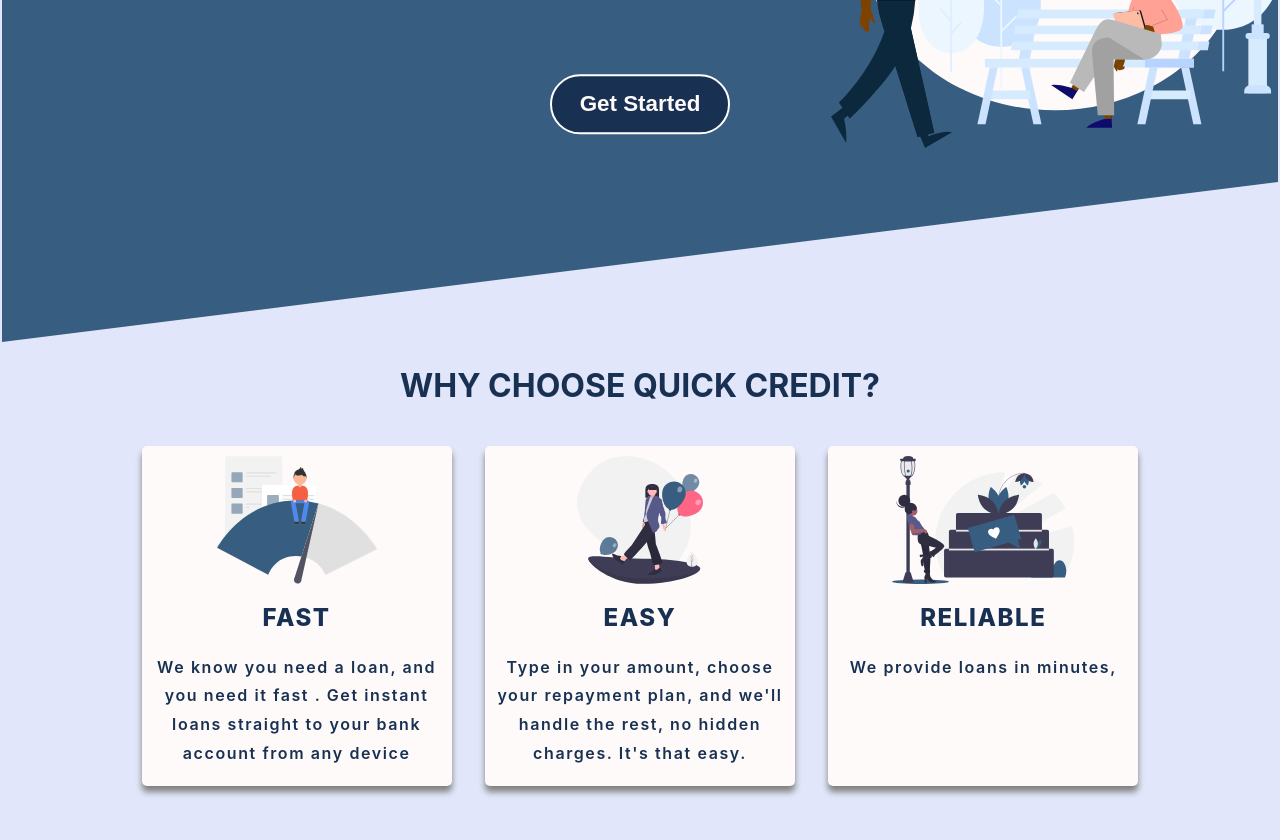
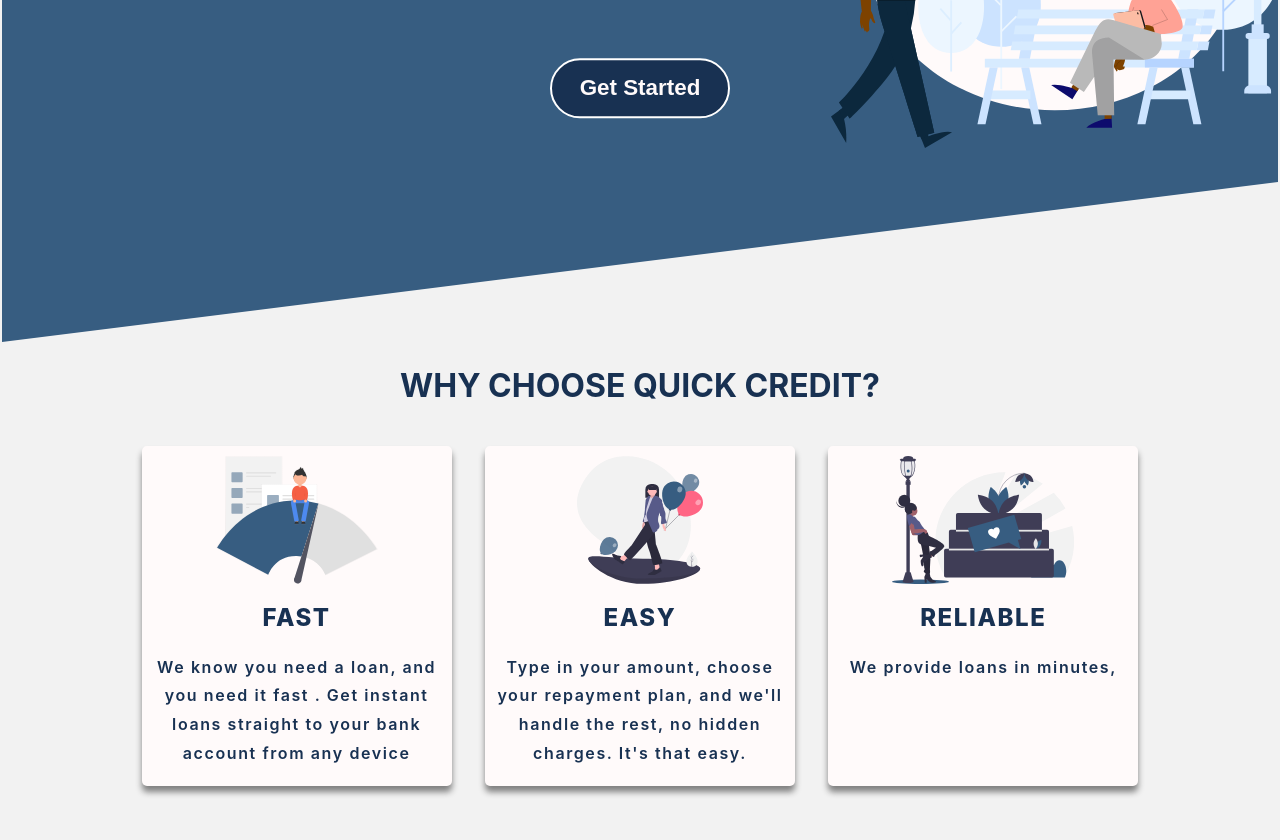
Before and after one commit to THEmmanuel/Quick-Credit, a website: page UI/index.html in a window 1280 px wide. Shown: the part 420-1260 px from the top of the page. Drawn offline with Linux system fonts and the light colour scheme.

Commit message:
changed background colors

```diff
--- a/UI/css/index.css
+++ b/UI/css/index.css
@@ -20,7 +20,7 @@
 }
 
 body {
-    background-color: #E1E6FA;
+    background-color: #F2F2F2;
     margin: 2px;
     line-height: 1.8em;
     color: #E1E6FA;
@@ -108,7 +108,7 @@ li .sign_up {
 }
 
 .get_started_btn {
-    margin-top: 6rem;
+    margin-top: 4rem;
     width: 180px;
     height: 60px;
     border: 2px solid #FFF;
@@ -145,7 +145,7 @@ main {}
 }
 
 .section_features {
-    background: #E1E6FA;
+    background: #F2F2F2;
     display: grid;
     grid-template-columns: repeat(auto-fill, minmax(300px, 1fr));
     /* grid-template-columns:50px 1fr; */
--- a/UI/index.html
+++ b/UI/index.html
@@ -94,7 +94,7 @@
                                     <option value="second">N50000</option>
                                     <option value="second">N100000</option>
                                 </select> -->
-                                <input type="text">
+                                <input type="number">
                             </div>
 
                             <div class="input_field">
```
